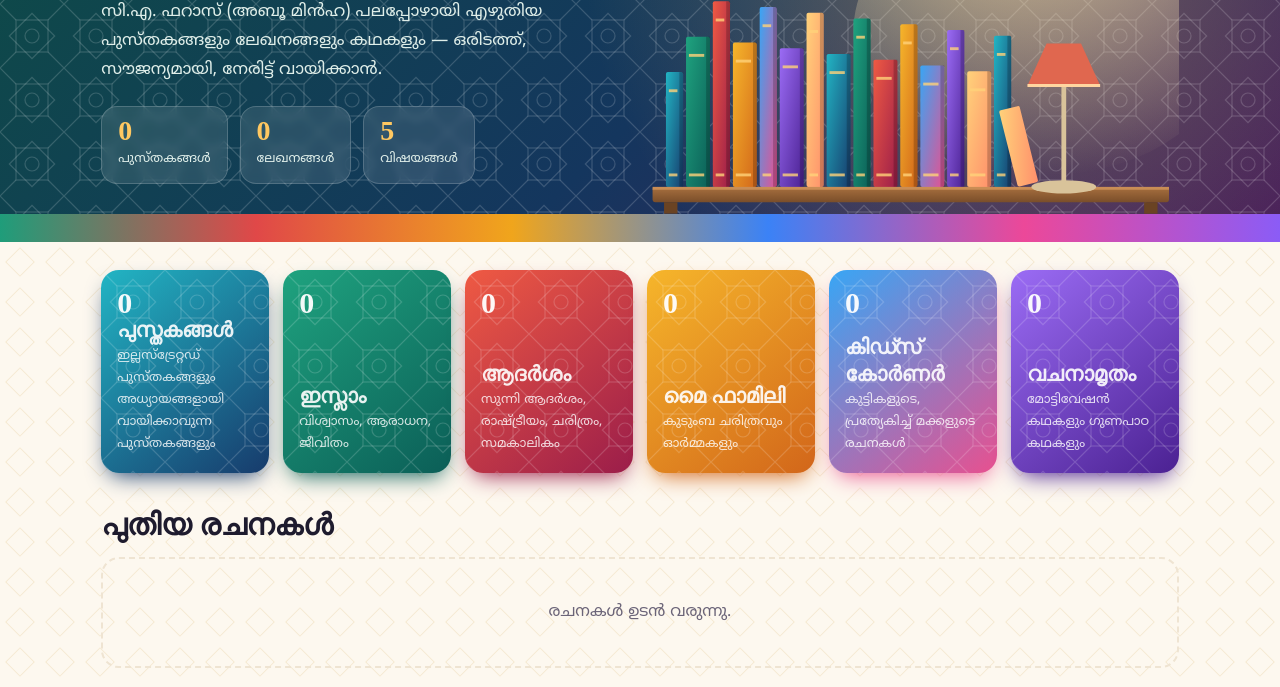
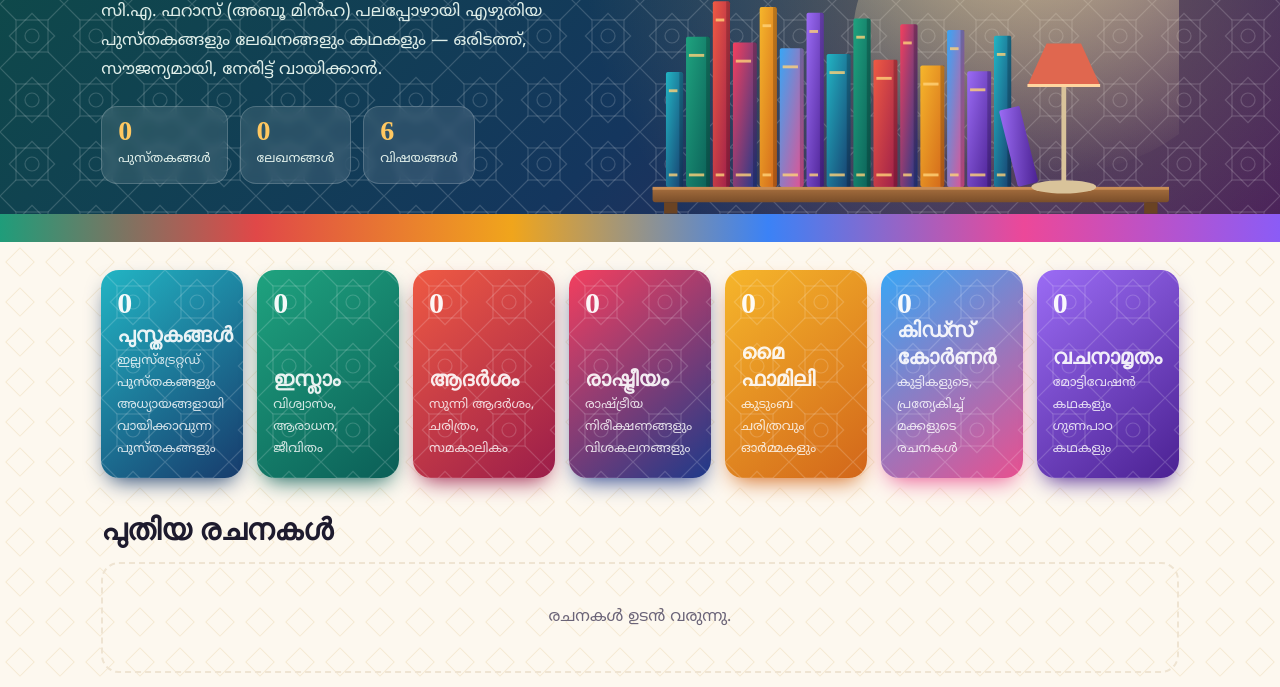
Before and after one commit to cafaraz/abuminha, a plain HTML site: page site/index.html in a window 1280 px wide. Shown: the part 318-1005 px from the top of the page. Drawn offline with Linux system fonts and the light colour scheme; a web font is replaced by a local one.

Commit message:
Add separate Politics tab
Co-Authored-By: Claude Opus 5.5 <noreply@anthropic.com>
Claude-Session: https://claude.ai/code/session_01XA1DwivEpkBWeQt9muSauk

```diff
--- a/site/index.html
+++ b/site/index.html
@@ -112,8 +112,8 @@ body{-webkit-user-select:none;user-select:none;-webkit-touch-callout:none}
 input,select{-webkit-user-select:text;user-select:text}
 @media print{body{display:none!important}}
 .sec{font:700 30px/1.2 "Baloo Chettan 2";margin:34px 0 14px}
-.tiles{grid-template-columns:repeat(6,minmax(0,1fr))}
-@media(max-width:1000px){.tiles{grid-template-columns:repeat(3,minmax(0,1fr))}}
+.tiles{grid-template-columns:repeat(7,minmax(0,1fr))}
+@media(max-width:1000px){.tiles{grid-template-columns:repeat(4,minmax(0,1fr))}}
 @media(max-width:600px){.tiles{grid-template-columns:repeat(2,minmax(0,1fr))}}
 .cover.img{height:230px}
 .cover .thumb{position:absolute;inset:0;background:center/cover no-repeat}
@@ -232,7 +232,8 @@ const L=window.LIB||{articles:[],books:[],flipbooks:[]};
 const CATS=[
  {id:"books",name:"പുസ്തകങ്ങൾ",g:["#22b5c4","#173b6c"],lead:"ഇല്ലസ്ട്രേറ്റഡ് പുസ്തകങ്ങളും അധ്യായങ്ങളായി വായിക്കാവുന്ന പുസ്തകങ്ങളും"},
  {id:"islam",name:"ഇസ്ലാം",g:["#1fa37f","#0b5e57"],lead:"വിശ്വാസം, ആരാധന, ജീവിതം"},
- {id:"aadarsham",name:"ആദർശം",g:["#ef5a43","#9b1d4a"],lead:"സുന്നി ആദർശം, രാഷ്ട്രീയം, ചരിത്രം, സമകാലികം",subs:["സുന്നി ആദർശം","രാഷ്ട്രീയം","ചരിത്രം","സമകാലികം"]},
+ {id:"aadarsham",name:"ആദർശം",g:["#ef5a43","#9b1d4a"],lead:"സുന്നി ആദർശം, ചരിത്രം, സമകാലികം",subs:["സുന്നി ആദർശം","ചരിത്രം","സമകാലികം"]},
+ {id:"politics",name:"രാഷ്ട്രീയം",g:["#f43f5e","#1e3a8a"],lead:"രാഷ്ട്രീയ നിരീക്ഷണങ്ങളും വിശകലനങ്ങളും"},
  {id:"family",name:"മൈ ഫാമിലി",g:["#f6b62b","#d2661a"],lead:"കുടുംബ ചരിത്രവും ഓർമ്മകളും"},
  {id:"kids",name:"കിഡ്സ് കോർണർ",g:["#38a6f5","#e8508f"],lead:"കുട്ടികളുടെ, പ്രത്യേകിച്ച് മക്കളുടെ രചനകൾ"},
  {id:"vachanam",name:"വചനാമൃതം",g:["#9b6cf5","#4b2192"],lead:"മോട്ടിവേഷൻ കഥകളും ഗുണപാഠ കഥകളും"}];
```
Also changed, not shown: 2 other files.
